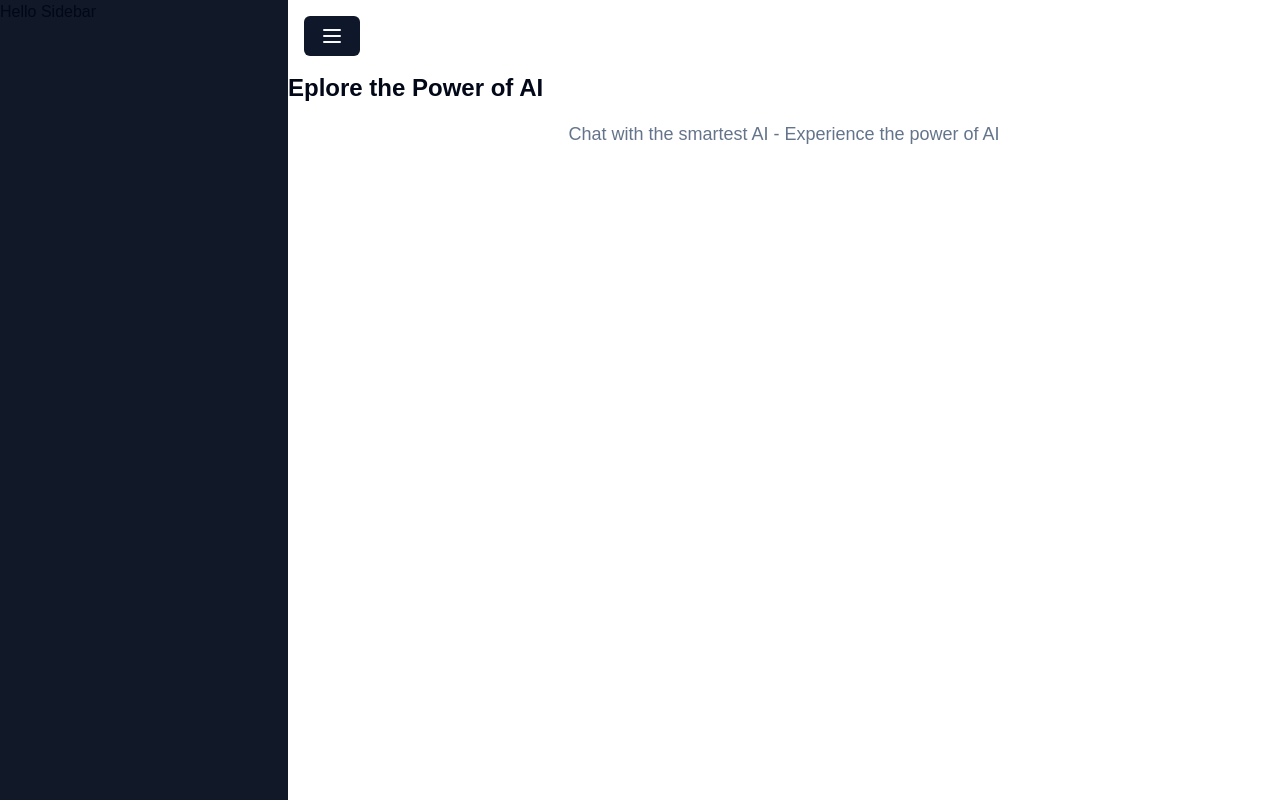
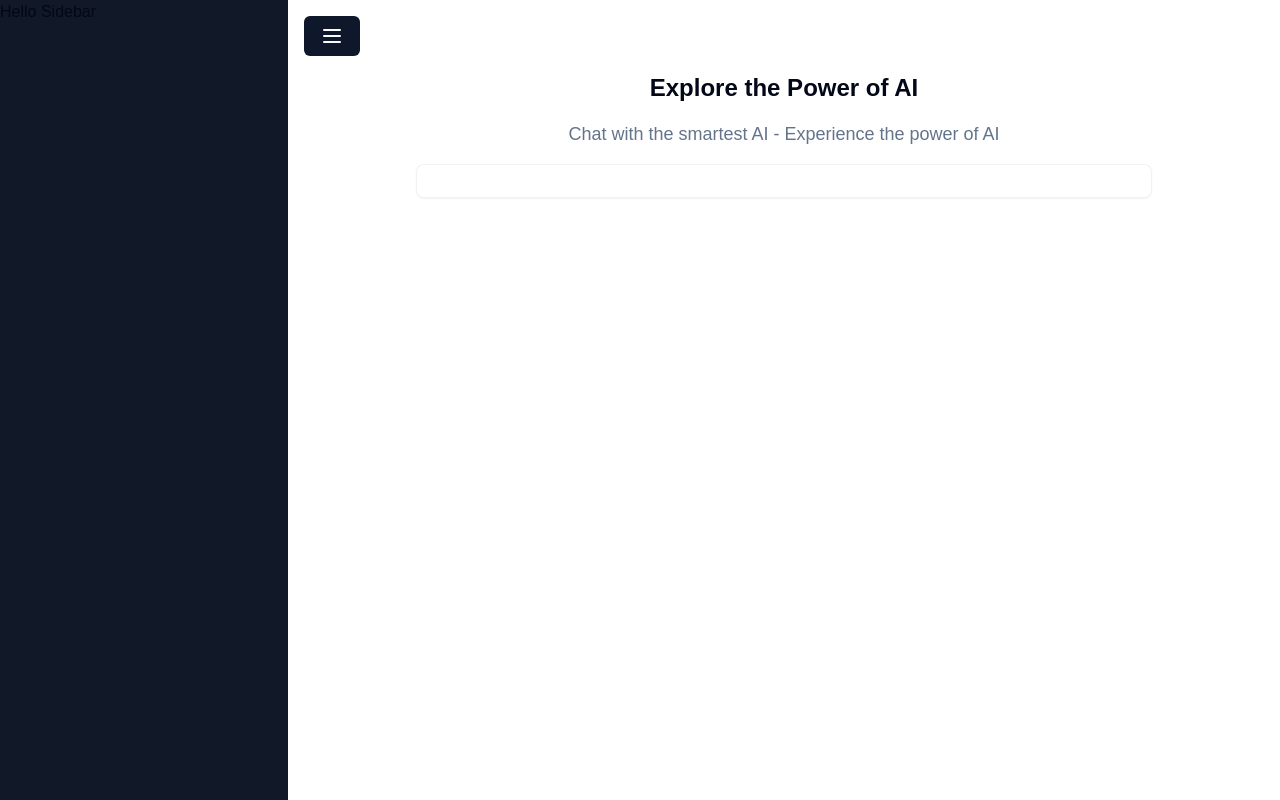
Before and after one commit to Koushik25022005/projectdelta, a Next.js app: page /dashboard in a window 1280 px wide. Built offline with nearby package versions, Linux system fonts and the light colour scheme.

Commit message:
added button in dashboard

```diff
--- a/app/(dashboard)/(routes)/dashboard/page.tsx
+++ b/app/(dashboard)/(routes)/dashboard/page.tsx
@@ -1,18 +1,47 @@
+"use client";
+import { Card } from '@/components/ui/card';
 import { UserButton } from '@clerk/nextjs'
+import { MessageSquare } from 'lucide-react'
 import React from 'react'
+
+
+
+const tools = [
+  {
+    label: "Conversation",
+    icon: MessageSquare,
+    color: "text-violet-500",
+    bgColor: "bg-violet-500/10",
+    href: "/conversation"
+  }
+]
 
 const DashboardPage = () => {
   return (
     <div>
       <div className="mb-8 space-y-4">
-      <h2 className="text-2xl md:text 4-xl font-bold">
-        Eplore the Power of AI
+      <h2 className="text-2xl md:text 4-xl font-bold text-center">
+        Explore the Power of AI
       </h2>
       <p className="text-muted-foreground font-light text-sm
       md:text-lg text-center">
         Chat with the smartest AI - Experience the power of AI
       </p>
-      <div className="px-4 md:px-20 lg:px-32"></div>
+      <div className="px-4 md:px-20 lg:px-32 space-y-4">
+        {tools.map((tools) => (
+          <Card
+          key={tools.href}
+          className="p-4 border-black/5 flex items-center
+          justify-between hover:shadow-md transition
+          cursor-pointer">
+          <div className="flex items-center gap-x-4">
+            <div className="">
+
+            </div>
+          </div>
+          </Card>
+        ))}
+      </div>
       </div>
       <UserButton afterSignOutUrl='/'/>
     </div>
--- /dev/null
+++ b/components/ui/card.tsx
@@ -0,0 +1,79 @@
+import * as React from "react"
+
+import { cn } from "@/lib/utils"
+
+const Card = React.forwardRef<
+  HTMLDivElement,
+  React.HTMLAttributes<HTMLDivElement>
+>(({ className, ...props }, ref) => (
+  <div
+    ref={ref}
+    className={cn(
+      "rounded-lg border bg-card text-card-foreground shadow-sm",
+      className
+    )}
+    {...props}
+  />
+))
+Card.displayName = "Card"
+
+const CardHeader = React.forwardRef<
+  HTMLDivElement,
+  React.HTMLAttributes<HTMLDivElement>
+>(({ className, ...props }, ref) => (
+  <div
+    ref={ref}
+    className={cn("flex flex-col space-y-1.5 p-6", className)}
+    {...props}
+  />
+))
+CardHeader.displayName = "CardHeader"
+
+const CardTitle = React.forwardRef<
+  HTMLParagraphElement,
+  React.HTMLAttributes<HTMLHeadingElement>
+>(({ className, ...props }, ref) => (
+  <h3
+    ref={ref}
+    className={cn(
+      "text-2xl font-semibold leading-none tracking-tight",
+      className
+    )}
+    {...props}
+  />
+))
+CardTitle.displayName = "CardTitle"
+
+const CardDescription = React.forwardRef<
+  HTMLParagraphElement,
+  React.HTMLAttributes<HTMLParagraphElement>
+>(({ className, ...props }, ref) => (
+  <p
+    ref={ref}
+    className={cn("text-sm text-muted-foreground", className)}
+    {...props}
+  />
+))
+CardDescription.displayName = "CardDescription"
+
+const CardContent = React.forwardRef<
+  HTMLDivElement,
+  React.HTMLAttributes<HTMLDivElement>
+>(({ className, ...props }, ref) => (
+  <div ref={ref} className={cn("p-6 pt-0", className)} {...props} />
+))
+CardContent.displayName = "CardContent"
+
+const CardFooter = React.forwardRef<
+  HTMLDivElement,
+  React.HTMLAttributes<HTMLDivElement>
+>(({ className, ...props }, ref) => (
+  <div
+    ref={ref}
+    className={cn("flex items-center p-6 pt-0", className)}
+    {...props}
+  />
+))
+CardFooter.displayName = "CardFooter"
+
+export { Card, CardHeader, CardFooter, CardTitle, CardDescription, CardContent }
--- a/package.json
+++ b/package.json
@@ -17,6 +17,7 @@
     "next": "14.2.15",
     "react": "^18",
     "react-dom": "^18",
+    "shadcn-ui": "^0.9.2",
     "tailwind-merge": "^2.5.4",
     "tailwindcss-animate": "^1.0.7"
   },
```
Also changed, not shown: 1 other file (tests, documents, lock files or other folders).
